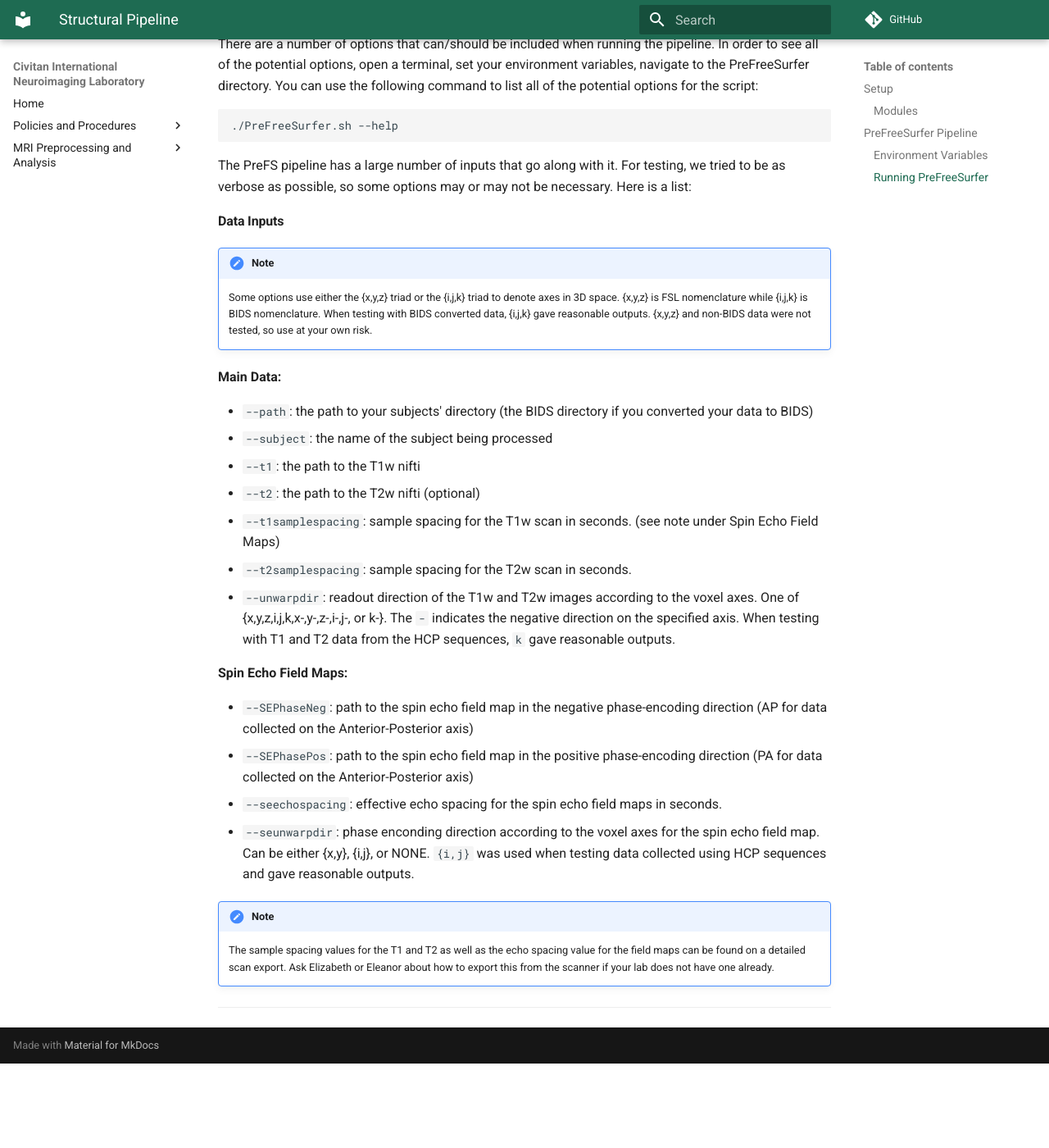
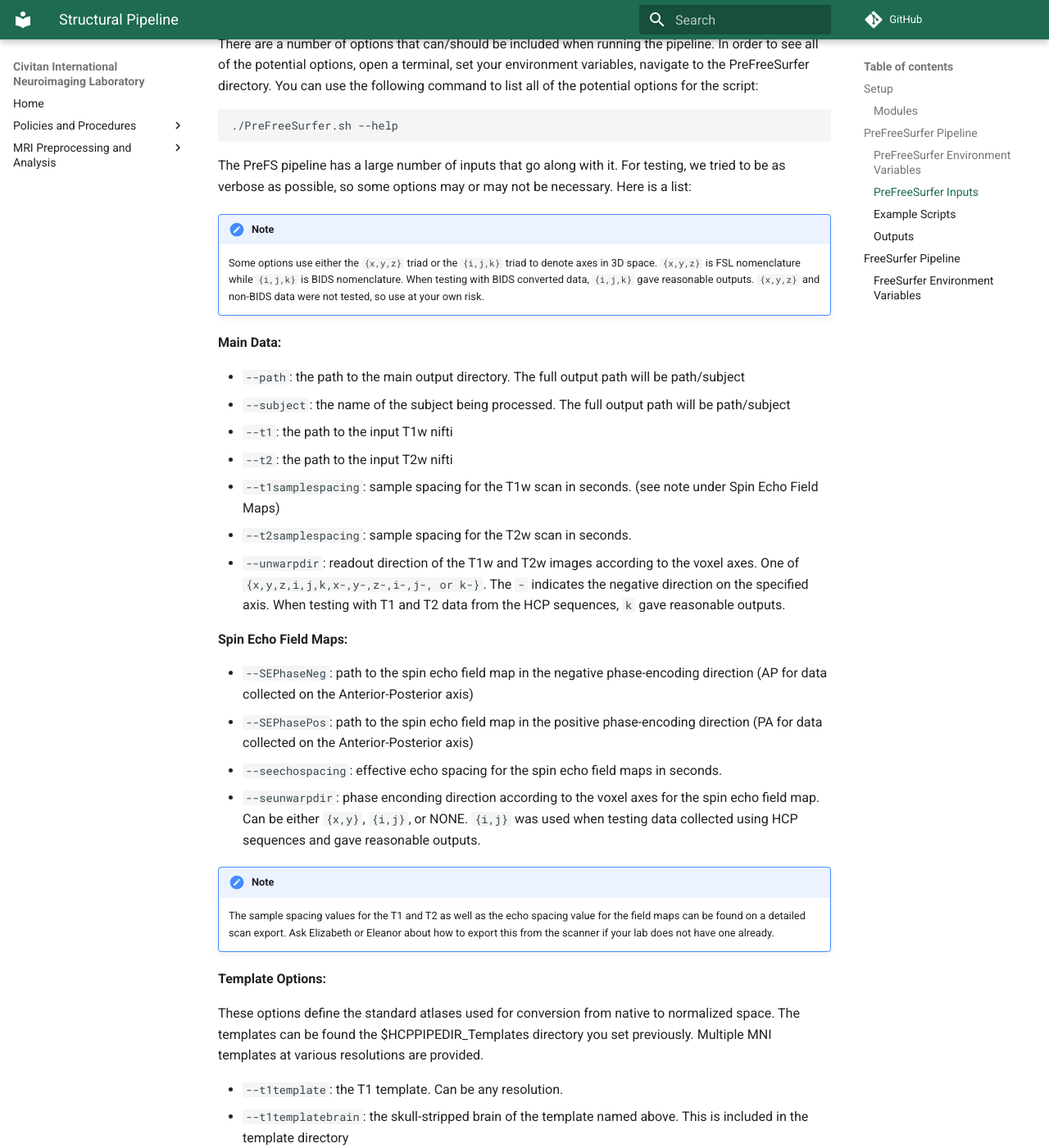
Before and after one commit to UAB-CINL/UAB-CINL.github.io, an MkDocs documentation site: the page built from docs/analysis/hcp_pipelines/structural_pipeline.md, in a window 1280 px wide and 1400 px high, scrolled down 2578 px. Shown: the whole window at 82% size. Built offline with MkDocs 1.6.1 and Material for MkDocs 9.7.7, drawn with Linux system fonts in a browser that asks for light colours; comment, search, counter and statistics services are not loaded; before the commit the page ends 3875 px from its top, so only the background shows below that; some of the changed text lies outside the part shown.

Commit message:
finish PreFS options, add FS section

````diff
--- a/docs/analysis/hcp_pipelines/structural_pipeline.md
+++ b/docs/analysis/hcp_pipelines/structural_pipeline.md
@@ -41,7 +41,7 @@
 
 The shell script for running the PreFS pipeline can be found in the PreFreeSurfer directory in your HCP Pipelines directory. The script is already executable by default, so no permissions should need to be changed in order to run it. Some environment variables will need to be set up prior to executing the pipeline.
 
-### Environment Variables
+### PreFreeSurfer Environment Variables
 
 For all environment variables, set them using the following format:
 
@@ -95,7 +95,7 @@
 export SPIN_ECHO_METHOD_OPT="TOPUP"
 ```
 
-### Running PreFreeSurfer
+### PreFreeSurfer Inputs
 
 There are a number of options that can/should be included when running the pipeline. In order to see all of the potential options, open a terminal, set your environment variables, navigate to the PreFreeSurfer directory. You can use the following command to list all of the potential options for the script:
 
@@ -105,30 +105,28 @@
 
 The PreFS pipeline has a large number of inputs that go along with it. For testing, we tried to be as verbose as possible, so some options may or may not be necessary. Here is a list:
 
-#### Data Inputs
-
 <!-- markdownlint-disable MD046 -->
 !!! note
 
-    Some options use either the {x,y,z} triad or the {i,j,k} triad to denote axes in 3D space. {x,y,z} is FSL nomenclature while {i,j,k} is BIDS nomenclature. When testing with BIDS converted data, {i,j,k} gave reasonable outputs. {x,y,z} and non-BIDS data were not tested, so use at your own risk.
+    Some options use either the `{x,y,z}` triad or the `{i,j,k}` triad to denote axes in 3D space. `{x,y,z}` is FSL nomenclature while `{i,j,k}` is BIDS nomenclature. When testing with BIDS converted data, `{i,j,k}` gave reasonable outputs. `{x,y,z}` and non-BIDS data were not tested, so use at your own risk.
 <!-- markdownlint-enable MD046 -->
 
 **Main Data:**
 
-- `--path`: the path to your subjects' directory (the BIDS directory if you converted your data to BIDS)
-- `--subject`: the name of the subject being processed
-- `--t1`: the path to the T1w nifti
-- `--t2`: the path to the T2w nifti (optional)
+- `--path`: the path to the main output directory. The full output path will be path/subject
+- `--subject`: the name of the subject being processed. The full output path will be path/subject
+- `--t1`: the path to the input T1w nifti
+- `--t2`: the path to the input T2w nifti
 - `--t1samplespacing`: sample spacing for the T1w scan in seconds. (see note under Spin Echo Field Maps)
 - `--t2samplespacing`: sample spacing for the T2w scan in seconds.
-- `--unwarpdir`: readout direction of the T1w and T2w images according to the voxel axes. One of {x,y,z,i,j,k,x-,y-,z-,i-,j-, or k-}. The `-` indicates the negative direction on the specified axis. When testing with T1 and T2 data from the HCP sequences, `k` gave reasonable outputs.
+- `--unwarpdir`: readout direction of the T1w and T2w images according to the voxel axes. One of `{x,y,z,i,j,k,x-,y-,z-,i-,j-, or k-}`. The `-` indicates the negative direction on the specified axis. When testing with T1 and T2 data from the HCP sequences, `k` gave reasonable outputs.
 
 **Spin Echo Field Maps:**
 
 - `--SEPhaseNeg`: path to the spin echo field map in the negative phase-encoding direction (AP for data collected on the Anterior-Posterior axis)
 - `--SEPhasePos`: path to the spin echo field map in the positive phase-encoding direction (PA for data collected on the Anterior-Posterior axis)
 - `--seechospacing`: effective echo spacing for the spin echo field maps in seconds.
-- `--seunwarpdir`: phase enconding direction according to the voxel axes for the spin echo field map. Can be either {x,y}, {i,j}, or NONE. `{i,j}` was used when testing data collected using HCP sequences and gave reasonable outputs.
+- `--seunwarpdir`: phase enconding direction according to the voxel axes for the spin echo field map. Can be either `{x,y}`, `{i,j}`, or NONE. `{i,j}` was used when testing data collected using HCP sequences and gave reasonable outputs.
 
 <!-- markdownlint-disable MD046 -->
 !!! note
@@ -136,4 +134,40 @@
     The sample spacing values for the T1 and T2 as well as the echo spacing value for the field maps can be found on a detailed scan export. Ask Elizabeth or Eleanor about how to export this from the scanner if your lab does not have one already.
 <!-- markdownlint-enable MD046 -->
 
-****
+**Template Options:**
+
+These options define the standard atlases used for conversion from native to normalized space. The templates can be found the $HCPPIPEDIR_Templates directory you set previously. Multiple MNI templates at various resolutions are provided.
+
+- `--t1template`: the T1 template. Can be any resolution.
+- `--t1templatebrain`: the skull-stripped brain of the template named above. This is included in the template directory
+- `--templatemask`: the brain mask for the chosen T1 template
+- `--t1template2mm`: the 2mm MNI template
+- `--template2mmmask`: brain mask for the 2mm T1 MNI template
+- `--t2template`: the chosen T2 template.
+- `--t2templatebrain`: skull stripped brain of the T2 template
+- `--t2template2mm`: the 2mm T2 template
+
+**Other Options:**
+
+- `--avgrdcmethod`: set to ${SPIN_ECHO_METHOD_OPT}
+- `--topupconfig`: path to the topup configuration file. Can be set to ${HCPPIPEDIR}/global/config/b02b0.cnf
+- `--fnirtconfig`: Config file for the 2mm template used during FNIRT. Can be set to ${HCPPIPEDIR}/global/config/T1_2_MNI152_2mm.cnf
+
+### Example Scripts
+
+Both the single subject script and the array script were tested using data acquired with the HCP sequences and had been converted to BIDS format prior to preprocessing. The array script in particular uses the list of subjects output during BIDS conversion as a list of inputs for the array job. If your data are not BIDS formatted, this method of getting the subject ID and setting the paths to the input data will need to be amended.
+
+- [Single Subject](scripts/PreFreeSurfer_ss_wrapper.sh)
+- [Array Job](scripts/PreFreeSurfer_array_wrapper.sh)
+
+For researchers new to running array jobs, please read over the documentation for array jobs at [the Cheaha documentation](https://uabrc.github.io/cheaha/slurm/sbatch_usage/#array-jobs).
+
+### Outputs
+
+The outputs for the PreFreeSurfer pipeline are divided into 3 directories: MNINonLinear, T1w, and T2w.
+
+## FreeSurfer Pipeline
+
+The main shell script for running the FreeSurfer pipeline can be found in the FreeSurfer directory in your HCP pipelines. The script is already executable by default, so no permissions should need to be changed in order to run it. Some environment variables will need to be set up prior to executing the pipeline.
+
+### FreeSurfer Environment Variables
````
